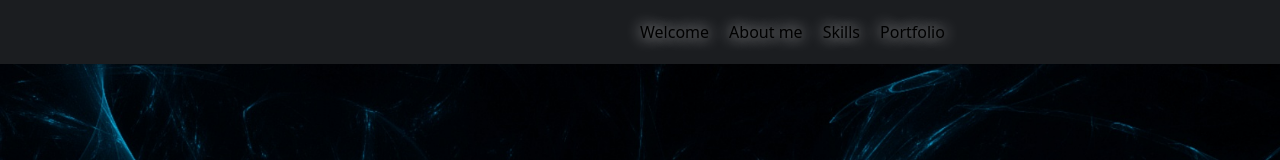
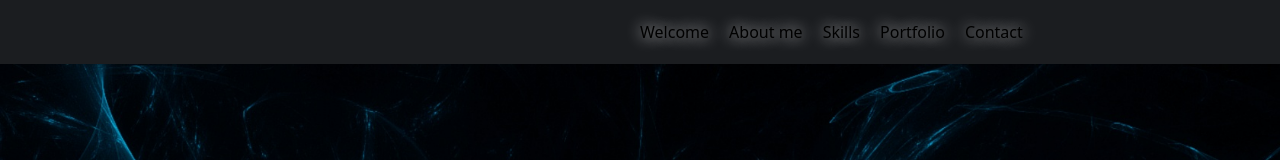
Before and after one commit to MaxxRobert/Portfolio, a Next.js app: page / in a window 1280 px wide. Shown: the top 160 px of the page. Built offline with nearby package versions, Linux system fonts and the light colour scheme.

Commit message:
Contact nav bar

```diff
--- a/src/components/Layout.tsx
+++ b/src/components/Layout.tsx
@@ -20,6 +20,7 @@ const Layout: React.FC<LayoutProps> = ({ children }) => {
               <li><a className='link link-hover' href='#about-me'>About me</a></li>
               <li><a className='link link-hover' href='#skills'>Skills</a></li>
               <li><a className='link link-hover' href='#portfolio'>Portfolio</a></li>
+              <li><a className='link link-hover' href='#contact'>Contact</a></li>
             </ul>
           </div>
         </div>
```
